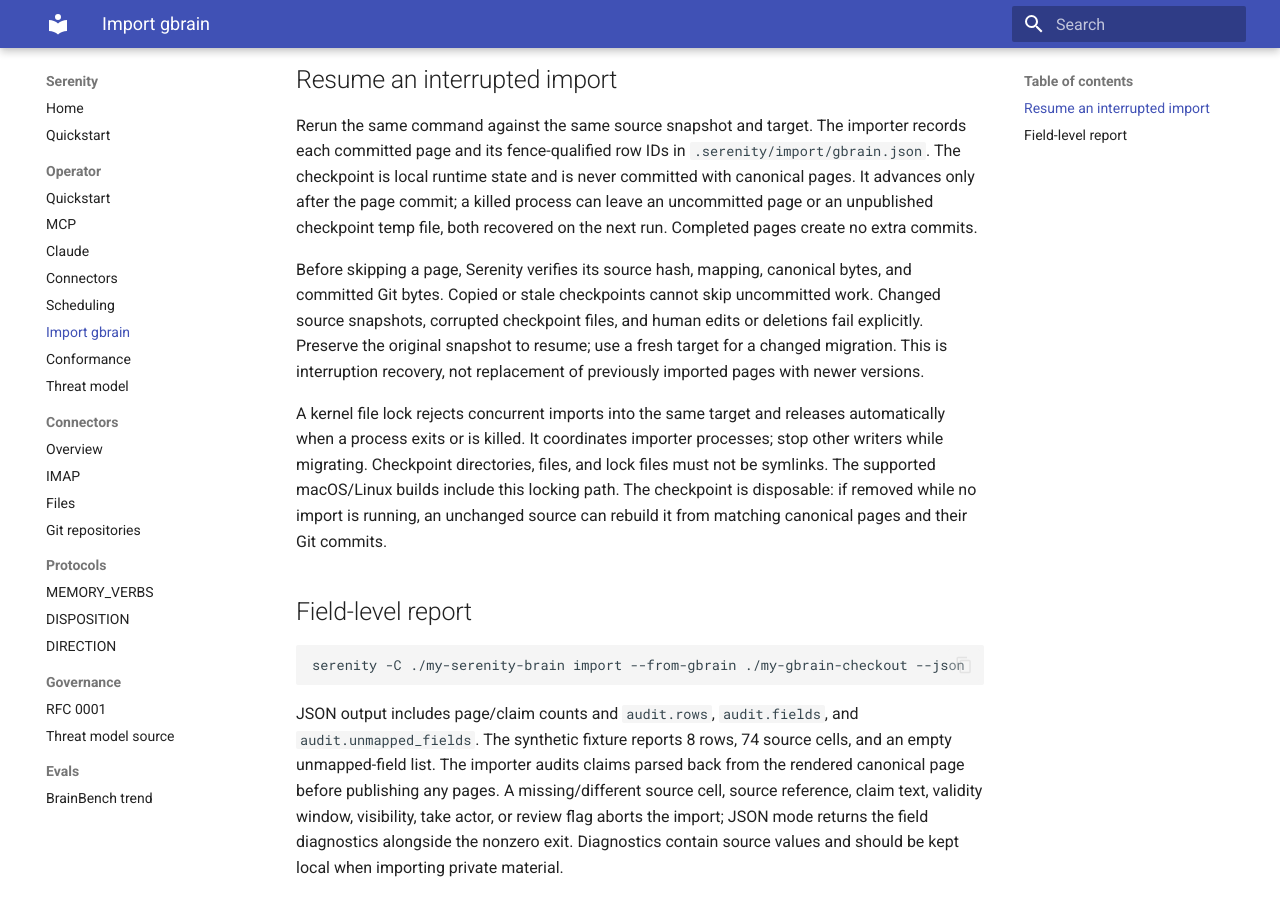
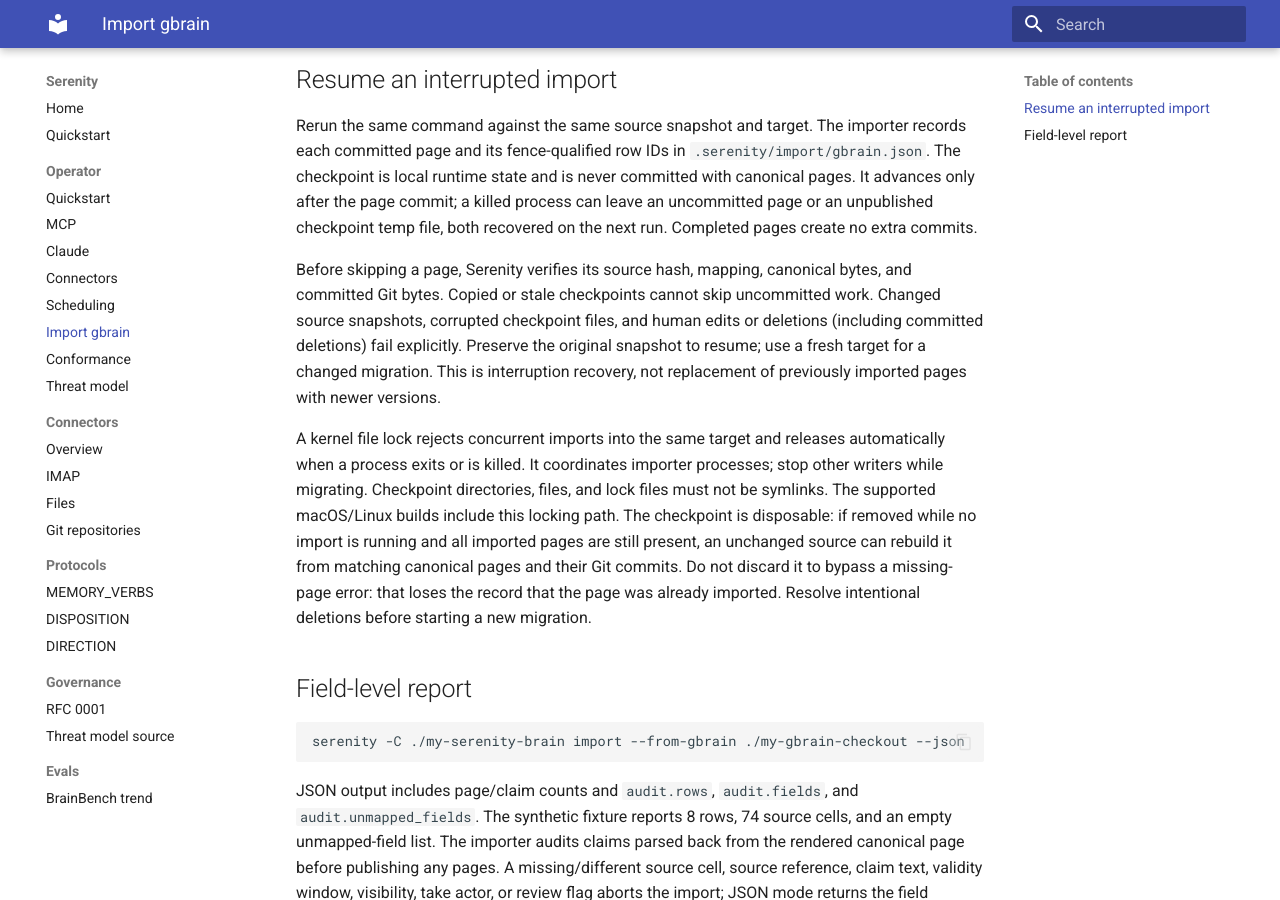
Before and after one commit to sirerun/serenity, an MkDocs documentation site: the page built from docs/operator/gbrain-import.md, in a window 1280 px wide and 900 px high, scrolled down 1004 px. Built offline with MkDocs 1.6.1 and Material for MkDocs 9.7.7, drawn with Linux system fonts in a browser that asks for light colours.

Commit message:
docs: clarify missing-page checkpoint recovery limits

```diff
--- a/docs/operator/gbrain-import.md
+++ b/docs/operator/gbrain-import.md
@@ -53,7 +53,7 @@ file, both recovered on the next run. Completed pages create no extra commits.
 Before skipping a page, Serenity verifies its source hash, mapping, canonical
 bytes, and committed Git bytes. Copied or stale checkpoints cannot skip
 uncommitted work. Changed source snapshots, corrupted checkpoint files, and
-human edits or deletions fail explicitly. Preserve the original snapshot to
+human edits or deletions (including committed deletions) fail explicitly. Preserve the original snapshot to
 resume; use a fresh target for a changed migration. This is interruption recovery,
 not replacement of previously imported pages with newer versions.
 
@@ -61,8 +61,11 @@ A kernel file lock rejects concurrent imports into the same target and releases
 automatically when a process exits or is killed. It coordinates importer processes;
 stop other writers while migrating. Checkpoint directories, files, and lock files
 must not be symlinks. The supported macOS/Linux builds include this locking path.
-The checkpoint is disposable: if removed while no import is running, an unchanged
-source can rebuild it from matching canonical pages and their Git commits.
+The checkpoint is disposable: if removed while no import is running and all imported pages are still present,
+an unchanged source can rebuild it from matching canonical pages and their Git
+commits. Do not discard it to bypass a missing-page error: that loses the record
+that the page was already imported. Resolve intentional deletions before starting
+a new migration.
 
 ## Field-level report
 
```
